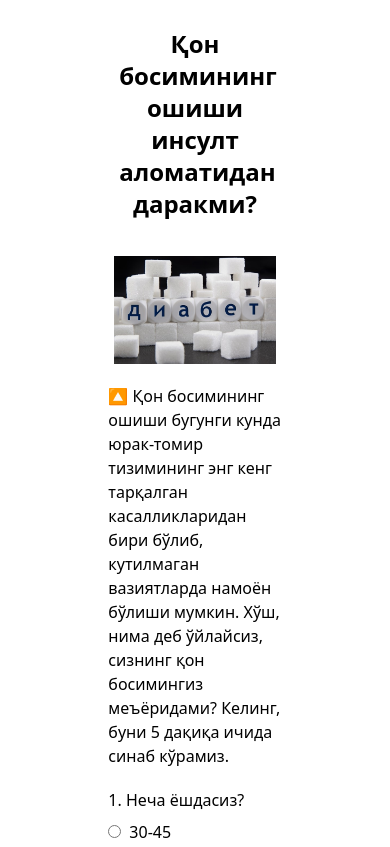
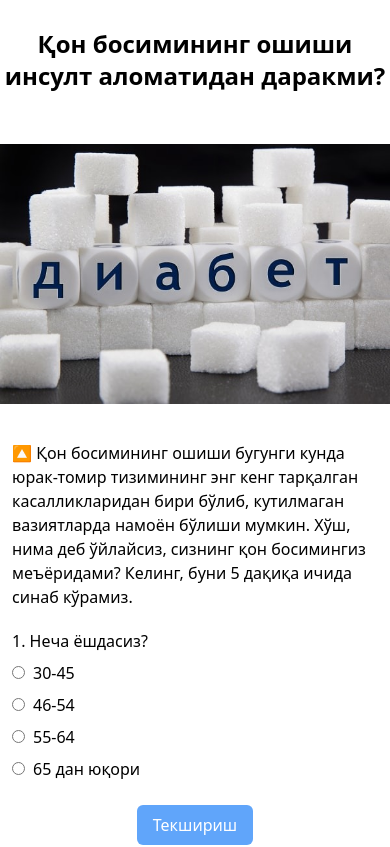
Before and after one commit to TOXA-DEV-R/alhaday-testing-app, a Next.js app: page / in a window 390 px wide. Shown: the top 847 px of the page. Built offline with nearby package versions, Linux system fonts and the light colour scheme.

Commit message:
changed breakpoint

```diff
--- a/components/modal.js
+++ b/components/modal.js
@@ -54,18 +54,24 @@ const Modal = () => {
     };
 
     return (
-    <aside className="bg-[#00000069] fixed z-20 top-0 left-0 w-screen h-screen flex justify-center items-center">
-      <div className="bg-white w-4/12 relative rounded-md">
+        <aside className="bg-[#00000069] fixed z-20 top-0 left-0 w-screen h-screen flex justify-center items-center -md:pl-3 -md:pr-3">
+            <div className="bg-white xl:w-4/12 lg:w-6/12 md:w-7/12 w-full relative rounded-md">
                 <button
                     className="modal__close absolute top-4 right-4"
                     onClick={() => {
                         disptach(closeModal());
                     }}
                 >
-          <Image width={20} height={20} src={iconsClose} alt="close" />
+                    <Image
+                        width={20}
+                        height={20}
+                        src={iconsClose}
+                        alt="close"
+                    />
                 </button>
                 <h2 className="mt-12 text-center w-10/12 mr-auto ml-auto font-medium text-xl">
-          Табриклаймиз сиз бепул консултация ва чегирмага эга бўлдингиз.
+                    Табриклаймиз сиз бепул консултация ва чегирмага эга
+                    бўлдингиз.
                 </h2>
                 <form className="p-6 pt-4" onSubmit={handleSubmit}>
                     {error && (
@@ -81,7 +87,9 @@ const Modal = () => {
                             className="w-full border border-gray-400 rounded-md mt-2 p-3 pt-[0.4rem] pb-[0.4rem]"
                             placeholder="Исмингиз"
                             name="name"
-              onChange={(e) => inputSetData(e.target.name, e.target.value)}
+                            onChange={(e) =>
+                                inputSetData(e.target.name, e.target.value)
+                            }
                             value={user.name}
                         />
                     </div>
@@ -93,13 +101,15 @@ const Modal = () => {
                             className="w-full border border-gray-400 rounded-md mt-2 p-3 pt-[0.4rem] pb-[0.4rem]"
                             placeholder="Телефон рақамингиз"
                             name="phone"
-              onChange={(e) => inputSetData(e.target.name, e.target.value)}
+                            onChange={(e) =>
+                                inputSetData(e.target.name, e.target.value)
+                            }
                             value={user.phone}
                         />
                     </div>
                     <p className="mt-3">
-            Пастдаги тугмани босиб мутахассисларимиздан бепул маълумот ва
-            чегирмага эга бўлишингиз мумкин.
+                        Пастдаги тугмани босиб мутахассисларимиздан бепул
+                        маълумот ва чегирмага эга бўлишингиз мумкин.
                     </p>
                     <div className="modal__btns flex justify-center mt-5">
                         <button
--- a/components/navbar.js
+++ b/components/navbar.js
@@ -9,7 +9,7 @@ const Navbar = () => {
     const dispatch = useDispatch();
 
     return (
-    <header className="header flex justify-between items-center w-8/12 fixed z-10 top-0 left-[50%] translate-x-[-50%] pt-2 pb-2">
+        <header className="header flex justify-between items-center xl:w-7/12 md:w-9/12 sm:w-10/12 -sm:w-full -sm:pr-3 -sm:pl-3 fixed z-10 top-0 left-[50%] translate-x-[-50%] pt-2 pb-2">
             <div className="header__brand">
                 <Image
                     width={75}
--- a/pages/index.js
+++ b/pages/index.js
@@ -48,16 +48,16 @@ const Home = ({ data, analyzeData }) => {
     }, [data]);
 
     return (
-    <div className="w-8/12 m-0 mr-auto ml-auto">
+        <div className="xl:w-8/12 md:w-9/12 sm:w-10/12 m-0 mr-auto ml-auto">
             <div>
-        <h2 className="text-center text-2xl font-bold mt-7 w-7/12 m-0 mr-auto ml-auto">
+                <h2 className="text-center text-2xl font-bold mt-7 lg:w-7/12 m-0 mr-auto ml-auto">
                     Қон босимининг ошиши инсулт аломатидан даракми?
                 </h2>
 
-        <div className="w-8/12 m-0 mr-auto ml-auto mt-9">
+                <div className="w-full m-0 mr-auto ml-auto mt-9">
                     <Image
                         width={800}
-            height={500}
+                        height={600}
                         src={qandliDiabet}
                         alt="qandli diabet"
                         layout="responsive"
@@ -66,15 +66,16 @@ const Home = ({ data, analyzeData }) => {
                         priority
                     />
                 </div>
-        <p className="w-8/12 m-0 mr-auto ml-auto mt-5">
-          🔼 Қон босимининг ошиши бугунги кунда юрак-томир тизимининг энг кенг
-          тарқалган касалликларидан бири бўлиб, кутилмаган вазиятларда намоён
-          бўлиши мумкин. Хўш, нима деб ўйлайсиз, сизнинг қон босимингиз
-          меъёридами? Келинг, буни 5 дақиқа ичида синаб кўрамиз.{" "}
+                <p className="xl:w-8/12 -sm:pl-3 -sm:pr-3 m-0 mr-auto ml-auto mt-5">
+                    🔼 Қон босимининг ошиши бугунги кунда юрак-томир тизимининг
+                    энг кенг тарқалган касалликларидан бири бўлиб, кутилмаган
+                    вазиятларда намоён бўлиши мумкин. Хўш, нима деб ўйлайсиз,
+                    сизнинг қон босимингиз меъёридами? Келинг, буни 5 дақиқа
+                    ичида синаб кўрамиз.
                 </p>
             </div>
 
-      <div className="w-8/12 mr-auto ml-auto mt-5">
+            <div className="w-full -sm:pl-3 -sm:pr-3 mr-auto ml-auto mt-5">
                 <div className="item mt-5">
                     <h3>1. Неча ёшдасиз?</h3>
                     <div className="group mt-2">
@@ -142,7 +143,9 @@ const Home = ({ data, analyzeData }) => {
                                         name={"quiz_item_" + item.id}
                                         value="isYes"
                                         id="isYes"
-                    onClick={() => selectQuiz("ISYES", item.id)}
+                                        onClick={() =>
+                                            selectQuiz("ISYES", item.id)
+                                        }
                                         className="mr-2"
                                     />
                                     <span>Ҳа</span>
@@ -155,7 +158,9 @@ const Home = ({ data, analyzeData }) => {
                                         name={"quiz_item_" + item.id}
                                         value="isNot"
                                         id="isNot"
-                    onClick={() => selectQuiz("ISNOT", item.id)}
+                                        onClick={() =>
+                                            selectQuiz("ISNOT", item.id)
+                                        }
                                         className="mr-2"
                                     />
                                     <span>Йўқ</span>
@@ -168,7 +173,9 @@ const Home = ({ data, analyzeData }) => {
                                         name={"quiz_item_" + item.id}
                                         value="sometimes"
                                         id="sometimes"
-                    onClick={() => selectQuiz("SOMETIMES", item.id)}
+                                        onClick={() =>
+                                            selectQuiz("SOMETIMES", item.id)
+                                        }
                                         className="mr-2"
                                     />
                                     <span>Баъзида</span>
--- a/tailwind.config.js
+++ b/tailwind.config.js
@@ -10,7 +10,15 @@ module.exports = {
         "./components/**/*.{js,ts,jsx,tsx}",
     ],
     theme: {
-    extend: {},
+        extend: {
+            screens: {
+                "-sm": { max: "639px" },
+                "-md": { max: "767px" },
+                "-lg": { max: "1023px" },
+                "-xl": { max: "1279px" },
+                "-2xl": { max: "1536px" },
+            },
+        },
     },
     plugins: [],
 };
```
Also changed, not shown: pages/result.js (+31 -22 lines). Lines whose indentation alone changed are shown as unchanged.
